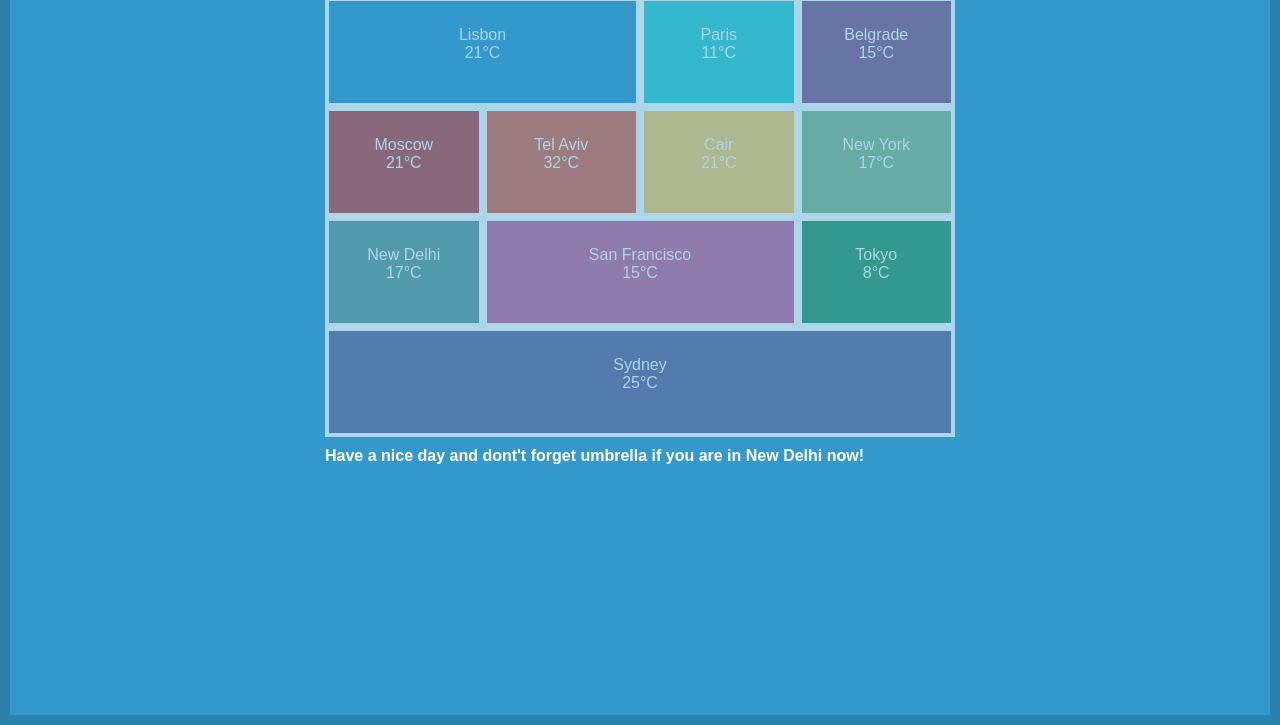
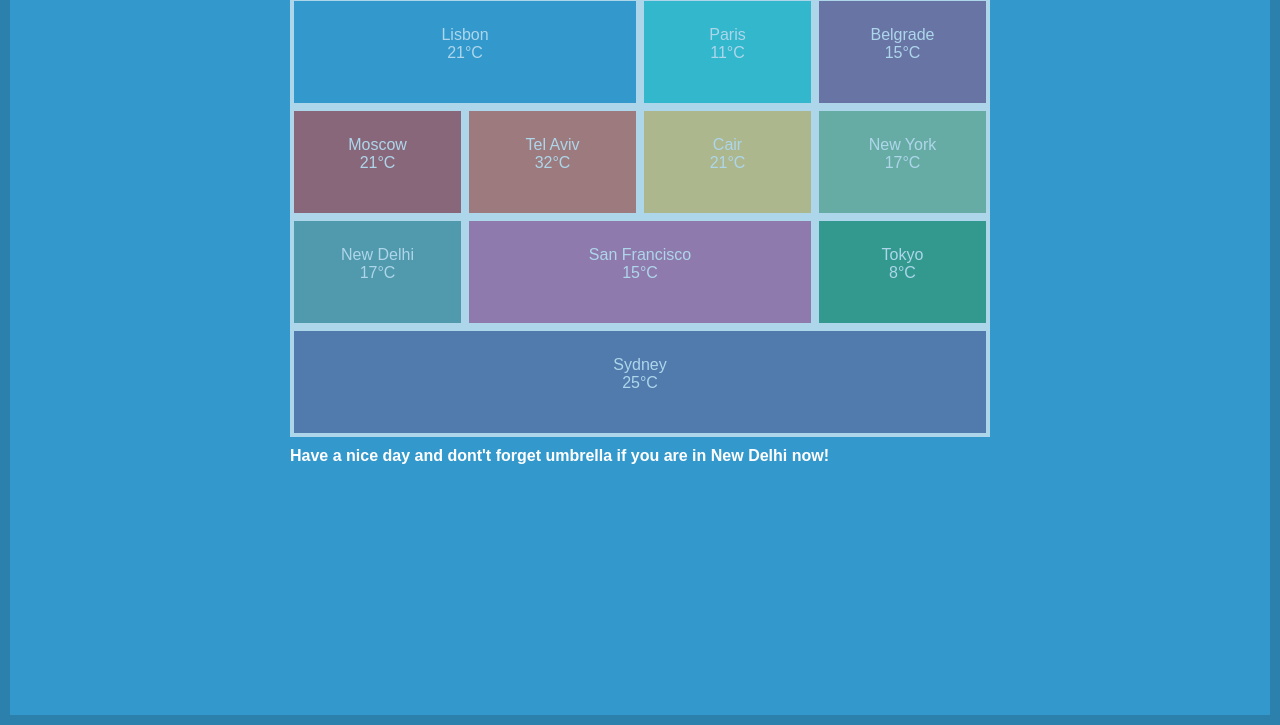
Before and after one commit to maxshabuninhs/css-weather, a plain HTML site: page index.html in a window 1280 px wide. Shown: the part 75-800 px from the top of the page. Drawn offline with Linux system fonts and the light colour scheme; some icons are missing.

Commit message:
fix container

```diff
--- a/style.css
+++ b/style.css
@@ -15,7 +15,7 @@ body {
 }
 
 main {
-  width: 90%;
+  width: 100%;
   margin: 0 auto;
 }
 
@@ -62,7 +62,7 @@ li:hover {
   transition: all .1s ease-in;
 }
 
-.container, h1, h2 {
+.container{
     width: 90%;
     max-width: 700px;
     margin: 0 auto;
```
